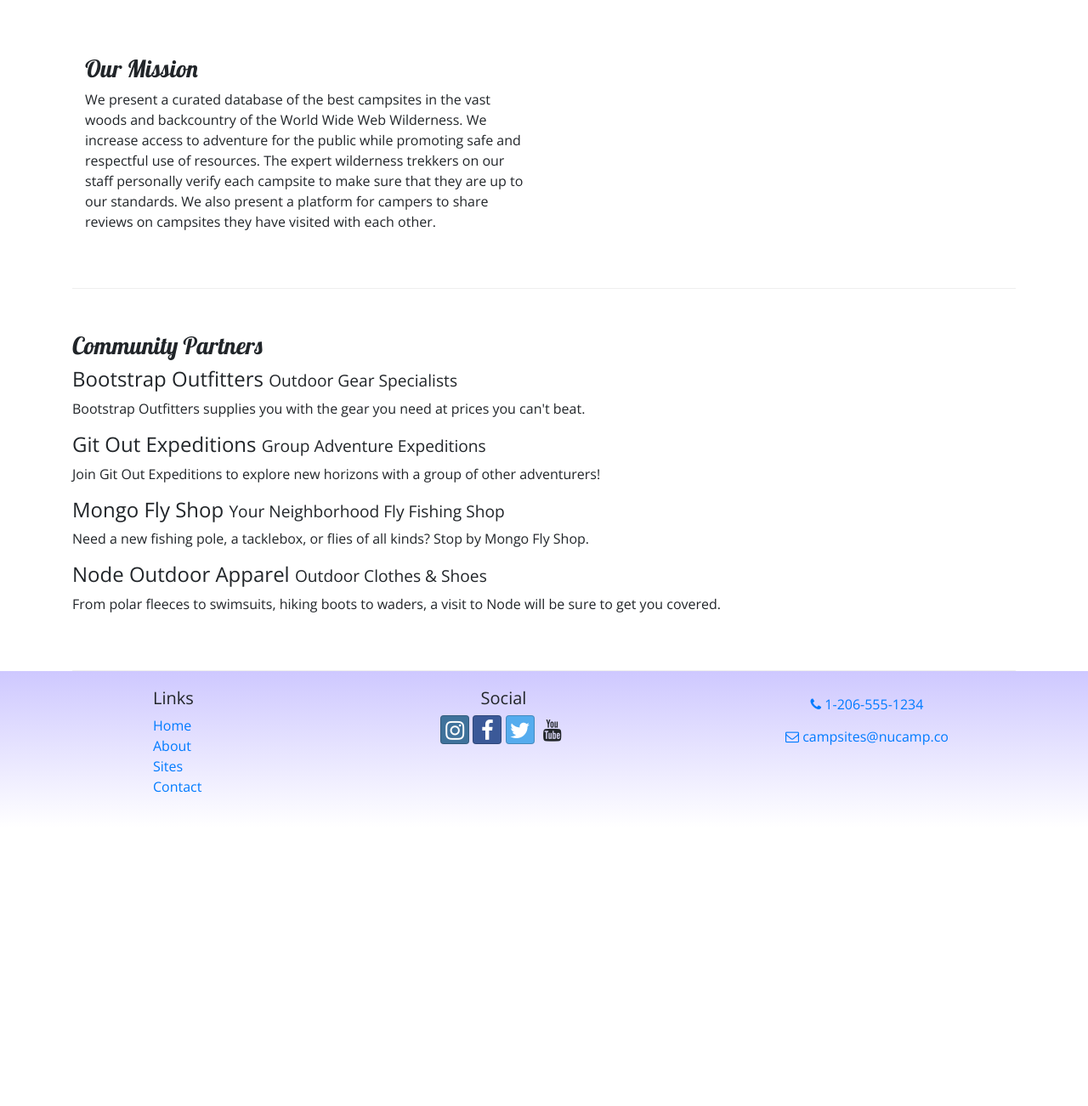
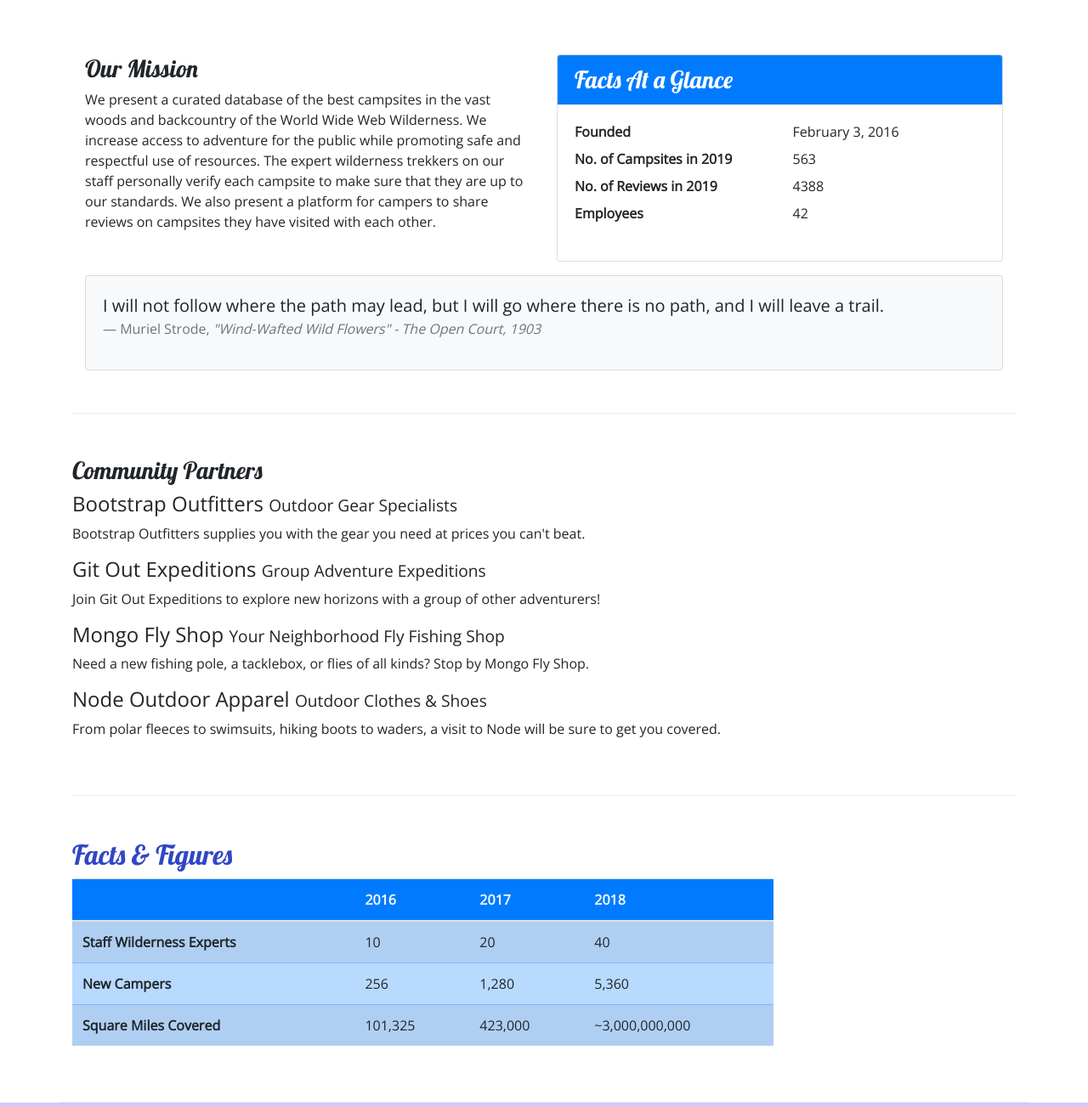
Before and after one commit to lanemh/ncbootstrap-pp, a website: page aboutus.html in a window 1280 px wide. Shown: the part 340-1642 px from the top of the page at 85% size. Before the commit the page ends 1314 px from the top, so only its background shows below. Drawn offline with nearby package versions, Linux system fonts and the light colour scheme.

Commit message:
Tables and Cards

```diff
--- a/aboutus.html
+++ b/aboutus.html
@@ -59,10 +59,39 @@
 
         <div class="container">
             <div class="row row-content">
-                <div class="col col-sm-6">
+                <div class="col-sm-6">
                     <h3>Our Mission</h3>
-                    <p>We present a curated database of the best campsites in the vast woods and backcountry of the World Wide Web Wilderness. We increase access to adventure for the public while promoting safe and respectful use of resources. The expert wilderness trekkers on our staff personally verify each campsite to make sure that they are up to our standards. We also present a platform for campers to share reviews on campsites they have visited with each other.</p>
-            </div>
+                    <p>We present a curated database of the best campsites in the vast woods and backcountry of the World Wide Web Wilderness. We increase access to adventure for the public while promoting safe and respectful use of resources. The expert wilderness trekkers on our staff personally verify each campsite to make sure that they are up to our standards. We also present a platform for campers to share reviews on campsites they have visited with  each other.</p>
+                </div>
+                <div class="col-sm-6">
+                    <div class="card">
+                        <h3 class="card-header bg-primary text-white">Facts At a Glance</h3>
+                        <div class="card-body">
+                            <dl class="row">
+                                <dt class="col-6">Founded</dt>
+                                <dd class="col-6">February 3, 2016</dd>
+                                <dt class="col-6">No. of Campsites in 2019</dt>
+                                <dd class="col-6">563</dd>
+                                <dt class="col-6">No. of Reviews in 2019</dt>
+                                <dd class="col-6">4388</dd>
+                                <dt class="col-6">Employees</dt>
+                                <dd class="col-6">42</dd>
+                            </dl>
+                        </div>
+                    </div>
+                </div>
+                <div class="col">
+                    <div class="card bg-light mt-3">
+                        <blockquote class="blockquote card-body">
+                            <p class="mb-0">I will not follow where the path may lead, but I will go where there is no path, and I will leave a trail.</p>
+                            <footer class="blockquote-footer">Muriel Strode,
+                                <cite title="Source Title">"Wind-Wafted Wild Flowers" -
+                                    The Open Court, 1903
+                                </cite>
+                            </footer>
+                        </blockquote>
+                    </div>
+                </div>
             </div>
         </div>
 
@@ -81,9 +110,47 @@
                 </div>
             </div>
         </div>
+        <div class="row row-content">
+            <div class="col-sm-9">
+                <h2>Facts &amp; Figures</h2>
+                <div class="table-responsive">
+                    <table class="table table-striped">
+                        <thead>
+                            <tr class="bg-primary text-light">
+                                <th></th>
+                                <th>2016</th>
+                                <th>2017</th>
+                                <th>2018</th>
+                            </tr>
+                        </thead>
+                        <tbody class="table-primary">
+                            <tr>
+                                <th>Staff Wilderness Experts</th>
+                                <td>10</td>
+                                <td>20</td>
+                                <td>40</td>
+                            </tr>
+                            <tr>
+                                <th>New Campers</th>
+                                <td>256</td>
+                                <td>1,280</td>
+                                <td>5,360</td>
+                            </tr>
+                            <tr>
+                                <th>Square Miles Covered</th>
+                                <td>101,325</td>
+                                <td>423,000</td>
+                                <td>~3,000,000,000</td>
+                            </tr>
+                        </tbody>
+                    </table>
+                </div>
+            </div>
+       </div>
+
     </div>
 
-    <footer>
+    <footer class="site-footer">
         <div class="container">
             <div class="row">
                 <div class="col-4 col-sm-2 offset-1">
--- a/css/styles.css
+++ b/css/styles.css
@@ -14,7 +14,7 @@ header h2 {
     color: #CEC8FF;
 }
 
-footer {
+.site-footer {
     background-image: linear-gradient(#CEC8FF, white);
     padding: 20px 0;
 }
```
Also changed, not shown: contactus.html (+1 -1 lines), index.html (+1 -1 lines).
